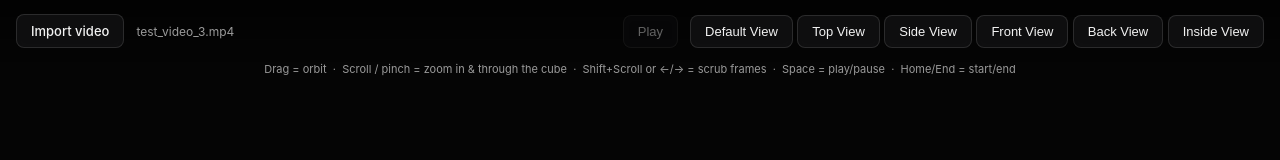
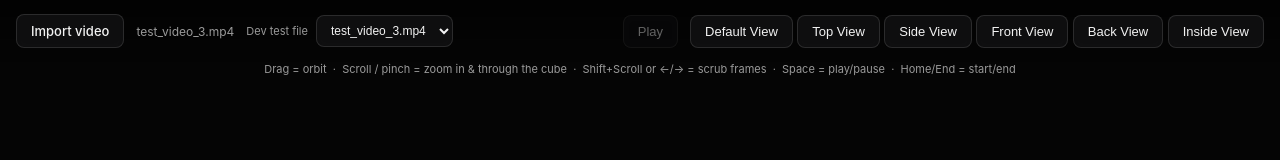
Before and after one commit to elliotcarey0011/4d_cube, a website built with Vite: page index.html in a window 1280 px wide. Built offline with nearby package versions, Linux system fonts and the light colour scheme; files whose address does not match are found by name.

Commit message:
Added a "Dev test file" dropdown in the topbar, dev-only:
- index.html — new hidden-by-default #devTools select with the 3 clips from files/.
- src/style.css — .devTools/.devLabel/.select styles matching the existing HUD look.
- src/ui/dom.js — added devTools/devTestFileSelect refs.
- src/dev/devTools.js (new) — bindDevTools(dom, { onFileSelected }): unhides the dropdown, loads whichever file is selected, and reloads on change. Guarded by import.meta.env.DEV, so it's fully dead-code-eliminated from production builds (verified in the build output).
- src/main.js — replaced the old hardcoded fetch("/files/test_video_3.mp4") block with bindDevTools(dom, { onFileSelected: loadVideo }).

```diff
--- a/index.html
+++ b/index.html
@@ -16,6 +16,14 @@
           <label class="btn" for="fileInput">Import video</label>
           <input id="fileInput" type="file" accept="video/*" hidden />
           <span id="fileName" class="filename"></span>
+          <div id="devTools" class="devTools hidden">
+            <label class="devLabel" for="devTestFileSelect">Dev test file</label>
+            <select id="devTestFileSelect" class="select">
+              <option value="test_video_1.mp4">test_video_1.mp4</option>
+              <option value="test_video_2.mp4">test_video_2.mp4</option>
+              <option value="test_video_3.mp4" selected>test_video_3.mp4</option>
+            </select>
+          </div>
           <div class="spacer"></div>
           <button id="playPauseBtn" class="btn" disabled>Play</button>
           <div class="cameraAngle">
--- /dev/null
+++ b/src/dev/devTools.js
@@ -0,0 +1,19 @@
+// Dev-only convenience: lets you switch between the local sample clips in
+// files/ via a dropdown instead of re-picking a file from disk every reload.
+// A no-op in production builds — `import.meta.env.DEV` is statically false
+// there, so this bails out before touching the (hidden) dropdown.
+export function bindDevTools(dom, { onFileSelected }) {
+  if (!import.meta.env.DEV) return;
+
+  dom.devTools.classList.remove("hidden");
+
+  function loadTestFile(filename) {
+    fetch(`/files/${filename}`)
+      .then((res) => (res.ok ? res.blob() : Promise.reject(new Error(`${res.status} ${res.statusText}`))))
+      .then((blob) => onFileSelected(new File([blob], filename, { type: blob.type || "video/mp4" })))
+      .catch((err) => console.warn("Dev test file not loaded:", err));
+  }
+
+  dom.devTestFileSelect.addEventListener("change", () => loadTestFile(dom.devTestFileSelect.value));
+  loadTestFile(dom.devTestFileSelect.value);
+}
--- a/src/main.js
+++ b/src/main.js
@@ -6,6 +6,7 @@ import { bindControls } from "./ui/controls.js";
 import { bindKeyboardShortcuts } from "./ui/keyboardShortcuts.js";
 import { createScene, bindResize, bindShiftToDisableZoom } from "./sceneSetup.js";
 import { applyCameraAngle } from "./cameraAngles.js";
+import { bindDevTools } from "./dev/devTools.js";
 
 const INITIAL_CAMERA_DISTANCE = 4.2;
 
@@ -111,14 +112,7 @@ bindKeyboardShortcuts({
   onScrubTo: setScrub,
 });
 
-// Dev convenience: auto-load a local test clip on startup so there's no need to
-// re-pick a file on every reload. Stripped out of production builds.
-if (import.meta.env.DEV) {
-  fetch("/files/test_video_3.mp4")
-    .then((res) => (res.ok ? res.blob() : Promise.reject(new Error(`${res.status} ${res.statusText}`))))
-    .then((blob) => loadVideo(new File([blob], "test_video_3.mp4", { type: blob.type || "video/mp4" })))
-    .catch((err) => console.warn("Dev default video not loaded:", err));
-}
+bindDevTools(dom, { onFileSelected: loadVideo });
 
 const clock = new THREE.Clock();
 
--- a/src/style.css
+++ b/src/style.css
@@ -91,6 +91,29 @@ body {
   white-space: nowrap;
 }
 
+.devTools {
+  display: flex;
+  align-items: center;
+  gap: 8px;
+}
+
+.devTools .devLabel {
+  font-size: 11px;
+  color: var(--muted);
+}
+
+.select {
+  pointer-events: auto;
+  cursor: pointer;
+  background: var(--panel);
+  border: 1px solid var(--border);
+  color: var(--text);
+  padding: 7px 10px;
+  border-radius: 8px;
+  font-size: 12px;
+  backdrop-filter: blur(6px);
+}
+
 #loading {
   position: absolute;
   inset: 0;
--- a/src/ui/dom.js
+++ b/src/ui/dom.js
@@ -23,4 +23,6 @@ export const dom = {
   shellCheckbox: document.getElementById("shellCheckbox"),
   shellOpacitySlider: document.getElementById("shellOpacitySlider"),
   shellOpacityReadout: document.getElementById("shellOpacityReadout"),
+  devTools: document.getElementById("devTools"),
+  devTestFileSelect: document.getElementById("devTestFileSelect"),
 };
```
